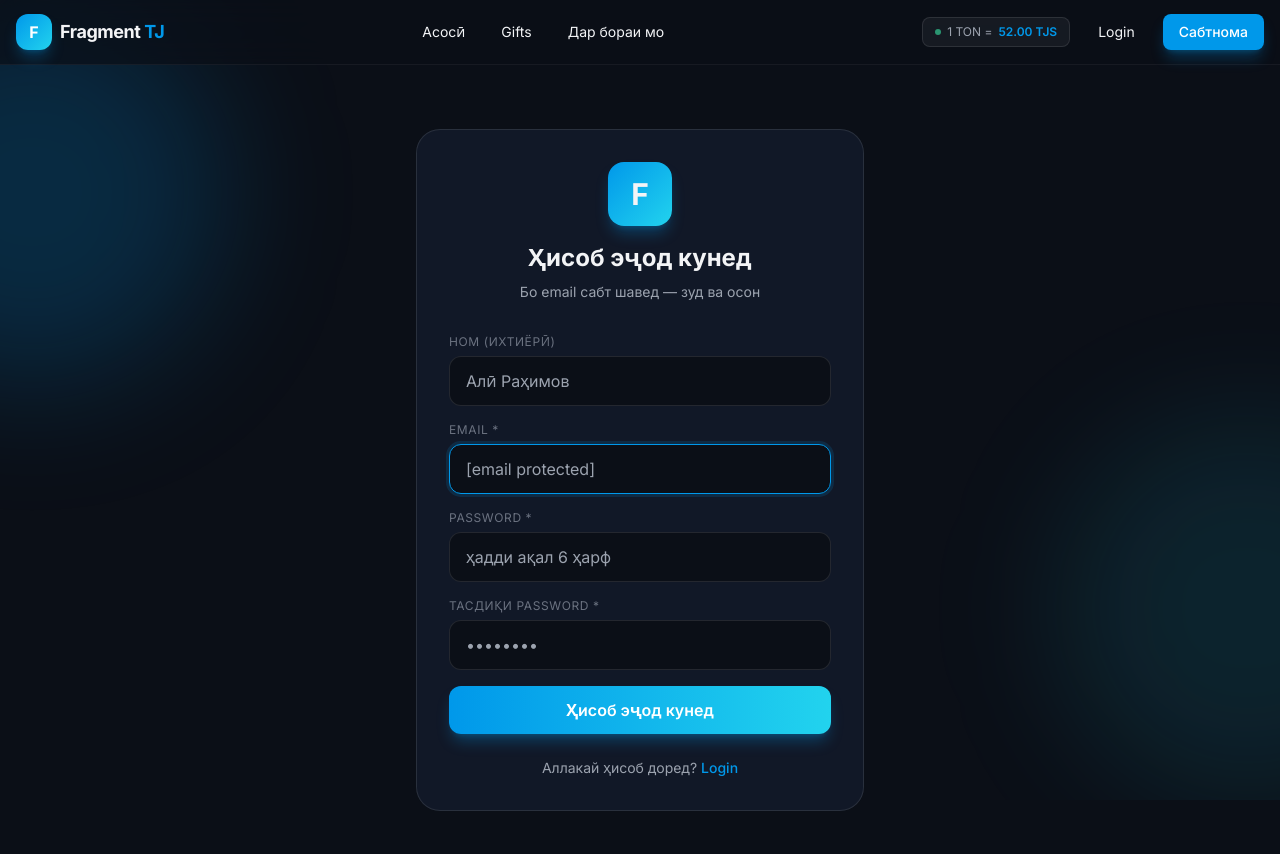
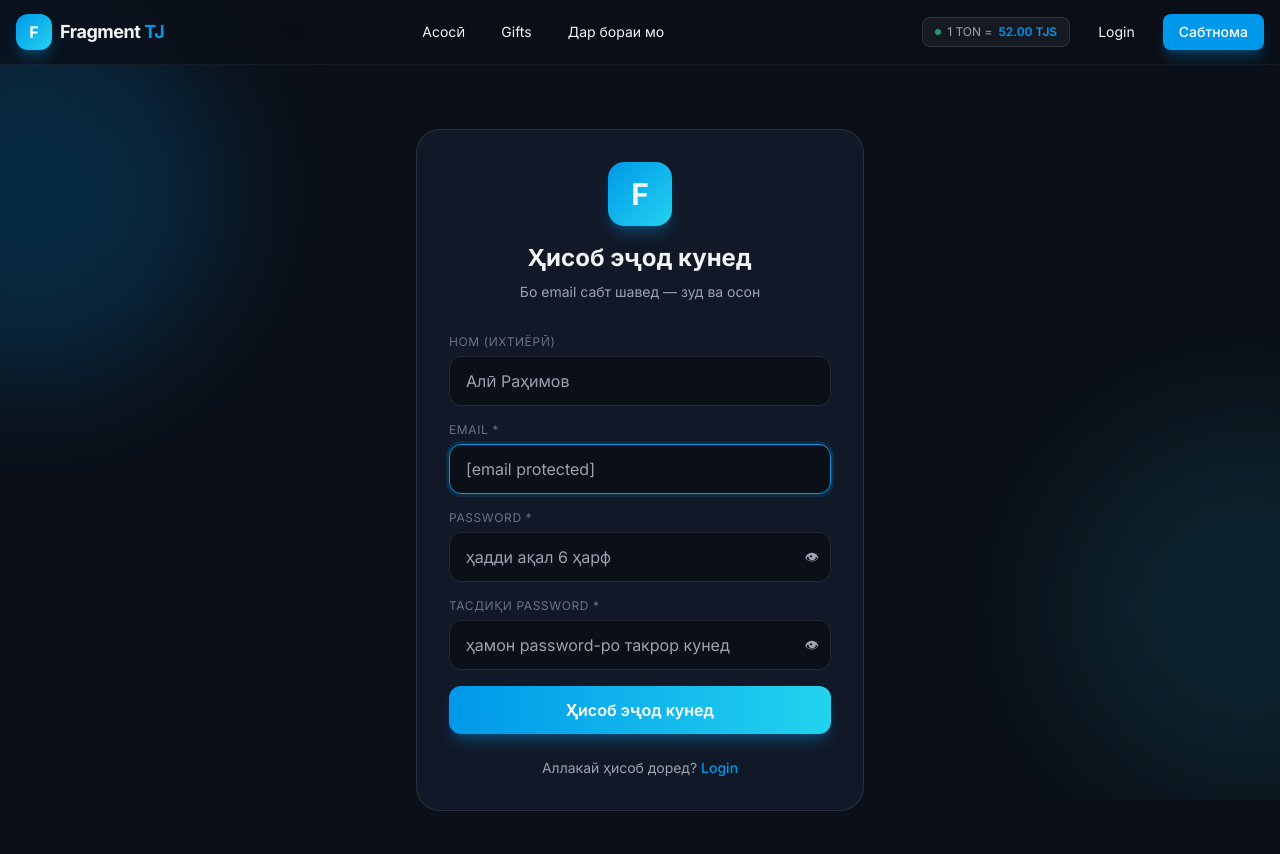
Before and after one commit to safiollohaminov542-commits/fragment-tj, a Flask app: page /auth/register in a window 1280 px wide. Shown: the top 854 px of the page. Run offline with Flask 3, Linux system fonts and the light colour scheme; data comes from the database, SQL or seed files in the repository; data that the repository does not hold is empty; some libraries are stand-ins or nearby versions.

Commit message:
feat(auth): add password show/hide toggle + live match indicator on register

```diff
--- a/app/templates/auth/register.html
+++ b/app/templates/auth/register.html
@@ -12,7 +12,7 @@
       <p class="text-gray-400 text-sm mt-2">Бо email сабт шавед — зуд ва осон</p>
     </div>
 
-    <form method="POST" class="space-y-4">
+    <form method="POST" class="space-y-4" id="register-form">
       <input type="hidden" name="csrf_token" value="{{ csrf_token() }}" />
 
       <div>
@@ -35,21 +35,35 @@
 
       <div>
         <label class="block text-xs uppercase text-gray-500 mb-1.5 tracking-wider">Password *</label>
-        <input type="password" name="password" required minlength="6"
-               placeholder="ҳадди ақал 6 ҳарф"
-               autocomplete="new-password"
-               class="w-full px-4 py-3 rounded-xl bg-bg border border-white/10 focus:border-accent focus:outline-none transition" />
+        <div class="relative">
+          <input type="password" name="password" id="pw1" required minlength="6"
+                 placeholder="ҳадди ақал 6 ҳарф"
+                 autocomplete="new-password"
+                 class="w-full px-4 py-3 pr-12 rounded-xl bg-bg border border-white/10 focus:border-accent focus:outline-none transition" />
+          <button type="button" id="toggle-pw1" tabindex="-1"
+                  class="absolute inset-y-0 right-0 px-3 flex items-center text-gray-400 hover:text-accent transition text-sm">
+            👁
+          </button>
+        </div>
       </div>
 
       <div>
         <label class="block text-xs uppercase text-gray-500 mb-1.5 tracking-wider">Тасдиқи Password *</label>
-        <input type="password" name="password_confirm" required minlength="6"
-               placeholder="••••••••"
-               autocomplete="new-password"
-               class="w-full px-4 py-3 rounded-xl bg-bg border border-white/10 focus:border-accent focus:outline-none transition" />
+        <div class="relative">
+          <input type="password" name="password_confirm" id="pw2" required minlength="6"
+                 placeholder="ҳамон password-ро такрор кунед"
+                 autocomplete="new-password"
+                 class="w-full px-4 py-3 pr-12 rounded-xl bg-bg border border-white/10 focus:border-accent focus:outline-none transition" />
+          <button type="button" id="toggle-pw2" tabindex="-1"
+                  class="absolute inset-y-0 right-0 px-3 flex items-center text-gray-400 hover:text-accent transition text-sm">
+            👁
+          </button>
+        </div>
+        <!-- Live match indicator -->
+        <div id="match-indicator" class="mt-1.5 text-xs hidden"></div>
       </div>
 
-      <button type="submit" class="w-full py-3 rounded-xl bg-gradient-to-r from-accent to-accent2 hover:opacity-90 text-white font-semibold shadow-lg shadow-accent/30 transition">
+      <button type="submit" id="submit-btn" class="w-full py-3 rounded-xl bg-gradient-to-r from-accent to-accent2 hover:opacity-90 text-white font-semibold shadow-lg shadow-accent/30 transition">
         Ҳисоб эҷод кунед
       </button>
     </form>
@@ -60,4 +74,52 @@
     </p>
   </div>
 </div>
+
+{% block scripts %}
+<script>
+(function () {
+  // Show/hide password toggles
+  function setupToggle(btnId, inputId) {
+    const btn = document.getElementById(btnId);
+    const input = document.getElementById(inputId);
+    if (!btn || !input) return;
+    btn.addEventListener('click', () => {
+      const isHidden = input.type === 'password';
+      input.type = isHidden ? 'text' : 'password';
+      btn.textContent = isHidden ? '🙈' : '👁';
+    });
+  }
+  setupToggle('toggle-pw1', 'pw1');
+  setupToggle('toggle-pw2', 'pw2');
+
+  // Live password match indicator
+  const pw1 = document.getElementById('pw1');
+  const pw2 = document.getElementById('pw2');
+  const indicator = document.getElementById('match-indicator');
+
+  function updateMatch() {
+    if (!pw2.value) {
+      indicator.classList.add('hidden');
+      pw2.classList.remove('border-emerald-500/50', 'border-red-500/50');
+      pw2.classList.add('border-white/10');
+      return;
+    }
+    indicator.classList.remove('hidden');
+    if (pw1.value === pw2.value) {
+      indicator.textContent = '✓ Password-ҳо мутобиқанд';
+      indicator.className = 'mt-1.5 text-xs text-emerald-400';
+      pw2.classList.remove('border-white/10', 'border-red-500/50');
+      pw2.classList.add('border-emerald-500/50');
+    } else {
+      indicator.textContent = '✗ Password-ҳо фарқ мекунанд';
+      indicator.className = 'mt-1.5 text-xs text-red-400';
+      pw2.classList.remove('border-white/10', 'border-emerald-500/50');
+      pw2.classList.add('border-red-500/50');
+    }
+  }
+  pw1.addEventListener('input', updateMatch);
+  pw2.addEventListener('input', updateMatch);
+})();
+</script>
 {% endblock %}
+{% endblock %}
```
